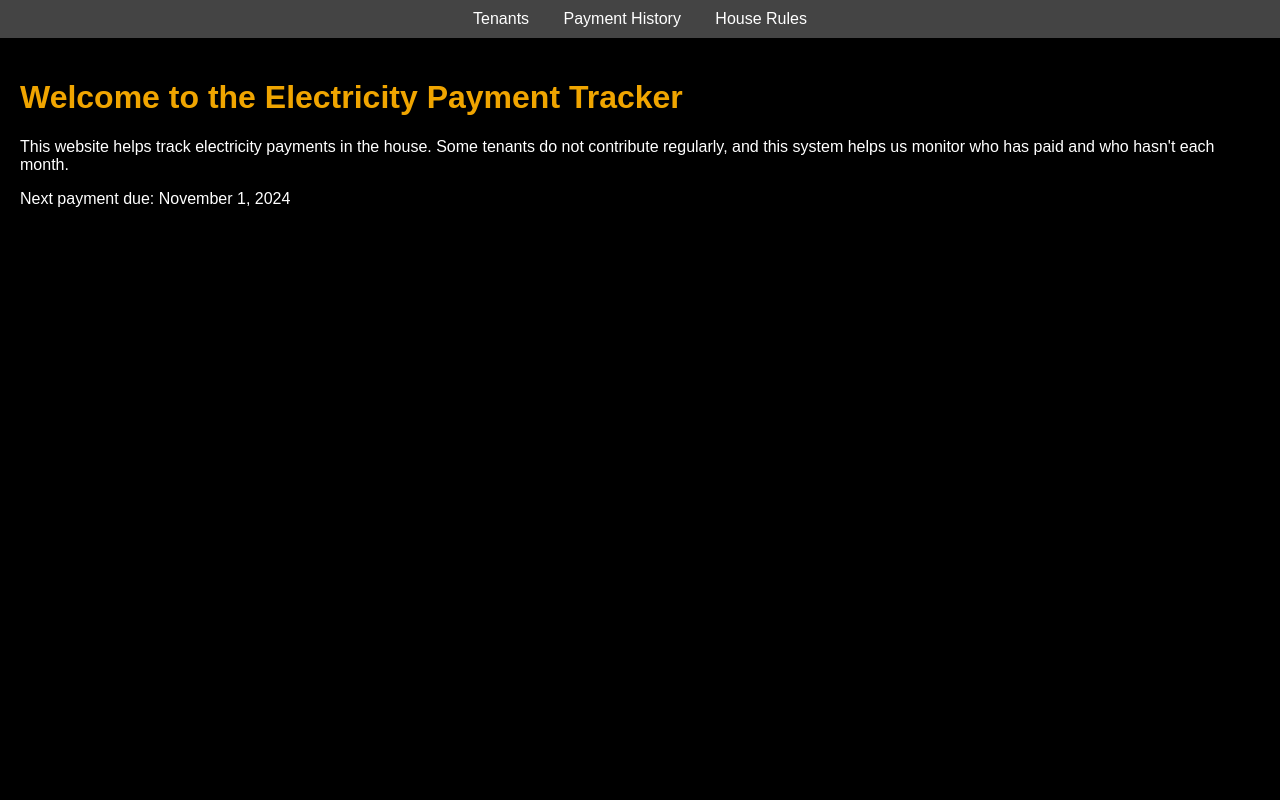
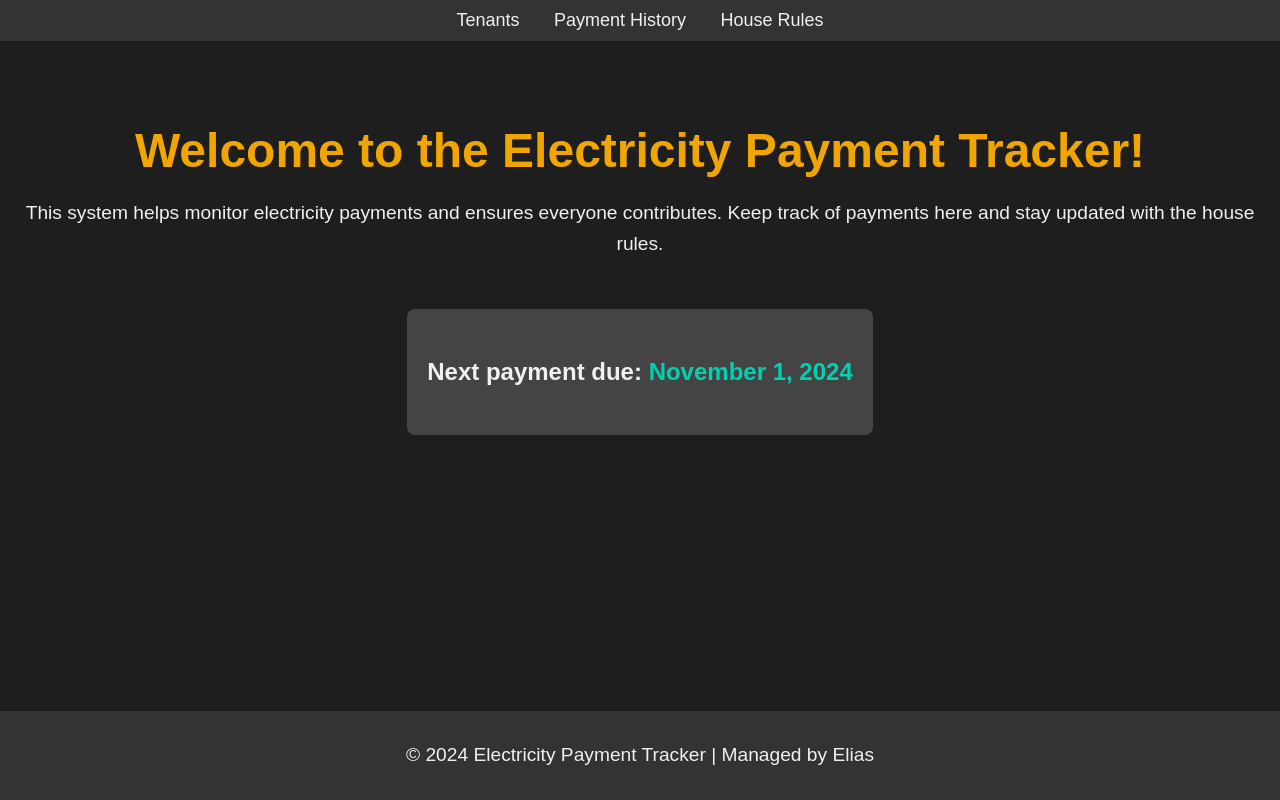
Before and after one commit to Eliascodebreaker/Electricity-Payment-Tracker, a plain HTML site: page index.html in a window 1280 px wide. Drawn offline with Linux system fonts and the light colour scheme.

Commit message:
Update index.html

```diff
--- a/index.html
+++ b/index.html
@@ -5,6 +5,76 @@
     <meta name="viewport" content="width=device-width, initial-scale=1.0">
     <link rel="stylesheet" href="style.css">
     <title>Electricity Payment Tracker</title>
+    <style>
+        body {
+            font-family: 'Arial', sans-serif;
+            background-color: #1e1e1e;
+            color: #f0f0f0;
+            margin: 0;
+            padding: 0;
+        }
+
+        nav {
+            background-color: #333;
+            padding: 10px 20px;
+            text-align: center;
+        }
+
+        nav a {
+            margin: 0 15px;
+            color: #f0f0f0;
+            text-decoration: none;
+            font-size: 18px;
+        }
+
+        nav a:hover {
+            color: #00d1b2;
+        }
+
+        .container {
+            text-align: center;
+            padding: 50px 20px;
+        }
+
+        h1 {
+            font-size: 3rem;
+            margin-bottom: 20px;
+        }
+
+        p {
+            font-size: 1.2rem;
+            line-height: 1.6;
+        }
+
+        #calendar {
+            background-color: #444;
+            padding: 20px;
+            border-radius: 8px;
+            display: inline-block;
+            margin-top: 30px;
+        }
+
+        #calendar p {
+            font-size: 1.5rem;
+            font-weight: bold;
+        }
+
+        #calendar .highlight {
+            color: #00d1b2;
+        }
+
+        /* Footer styling */
+        footer {
+            background-color: #333;
+            padding: 10px 0;
+            text-align: center;
+            position: absolute;
+            width: 100%;
+            bottom: 0;
+            color: #f0f0f0;
+            font-size: 14px;
+        }
+    </style>
 </head>
 <body>
     <nav>
@@ -14,13 +84,29 @@
     </nav>
 
     <div class="container">
-        <h1>Welcome to the Electricity Payment Tracker</h1>
-        <p>This website helps track electricity payments in the house. Some tenants do not contribute regularly, and this system helps us monitor who has paid and who hasn't each month.</p>
+        <h1>Welcome to the Electricity Payment Tracker!</h1>
+        <p>This system helps monitor electricity payments and ensures everyone contributes. Keep track of payments here and stay updated with the house rules.</p>
 
-        <!-- Calendar for next payment -->
+        <!-- Calendar with next payment -->
         <div id="calendar">
-            <p>Next payment due: November 1, 2024</p>
+            <p>Next payment due: <span class="highlight">November 1, 2024</span></p>
         </div>
     </div>
+
+    <footer>
+        <p>&copy; 2024 Electricity Payment Tracker | Managed by Elias</p>
+    </footer>
+
+    <script>
+        // Example JavaScript to dynamically display today's date and next payment date
+        const today = new Date();
+        const nextPaymentDate = new Date('2024-11-01');
+
+        // Check if today is the due date and highlight it
+        const calendar = document.getElementById('calendar');
+        if (today.toDateString() === nextPaymentDate.toDateString()) {
+            calendar.innerHTML = "<p><span class='highlight'>Today is the payment due date: " + today.toDateString() + "</span></p>";
+        }
+    </script>
 </body>
 </html>
```
